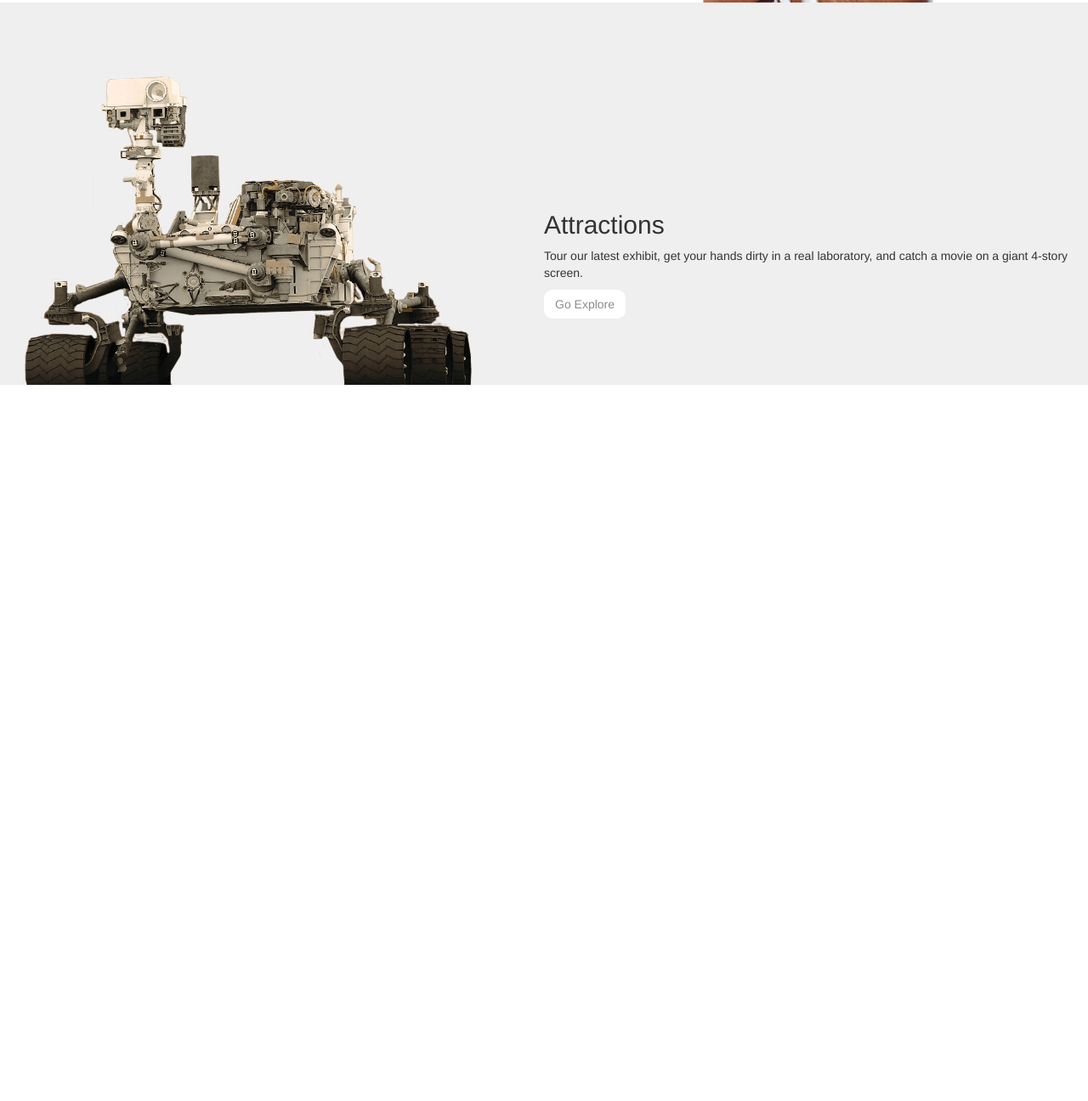
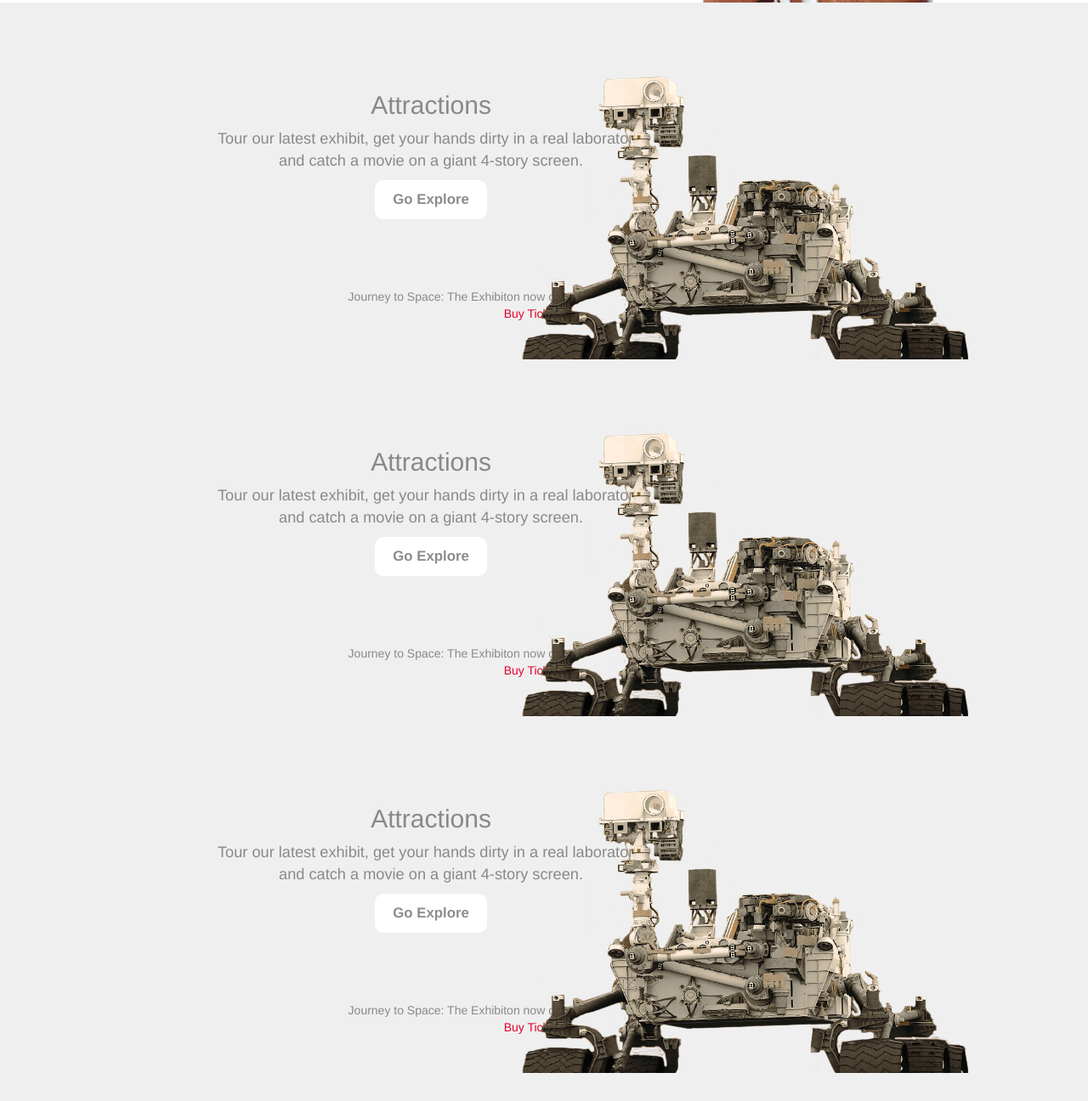
Before and after one commit to ericanafziger/omsi-site-clone, a plain HTML site: page index.html in a window 1280 px wide. Shown: the part 1226-2522 px from the top of the page at 85% size. Before the commit the page ends 1679 px from the top, so only its background shows below. Drawn offline with nearby package versions, Linux system fonts and the light colour scheme.

Commit message:
add more divs and styling

```diff
--- a/css/styles.css
+++ b/css/styles.css
@@ -3,6 +3,16 @@
   padding: 0;
   box-sizing: border-box;
   }
+h2, p {
+  color: #898989;
+}
+h2 {
+  font-weight: 300;
+}
+p {
+  font-size: 1.3em;
+  font-weight: 200;
+}
 .navbar{
   background-color: #FFF;
   padding: 1% 2% 0 2%;
@@ -85,12 +95,16 @@
   background: #FFF;
   color: #8C8C8C;
   border-radius: 10px;
+  font-size: 1.2em;
+  padding: 10px 20px 10px 20px;
+  font-weight: bold;
 }
 .gingerbread-text {
   position: absolute;
-  top: 40%;
+  top: 30%;
   left: 20%;
 }
+
 .gingerbread-img {
   position: absolute;
   top: 0%;
@@ -102,10 +116,30 @@
 .attractions {
   position: relative;
   top: 90%;
+  height: 420px;
   background: #EFEFEF;
 }
 .attractions-text {
   position: absolute;
-  top: 50%;
-  left: 50%;
+  top: 20%;
+  left: 20%;
+  text-align: center;
 }
+.attractions-small-text {
+  position: absolute;
+  bottom: 8%;
+  left: 32%;
+  text-align: right;
+}
+.attractions-small-text p {
+  font-size: 1em;
+}
+.attractions-img {
+  position: absolute;
+  top: 0%;
+  right: 10%;
+  text-align: center;
+}
+.attractions a {
+  color: #E4002B;
+}
--- a/index.html
+++ b/index.html
@@ -53,12 +53,12 @@
       </form>
     </div>
       <div class="gingerbread">
-        <video height="240" autoplay>
+        <video height="240" autoplay loop>
           <source src="img/bokeh3.mp4" type="video/mp4">
           Your browser does not support the video tag.
         </video>
           <div class="gingerbread-text">
-            <h2>GingerBread Adventures</h2>
+            <h2>Gingerbread Adventures</h2>
             <p>Run, run as fast as you can! Take a sweet and smart look at<br> the science behind a favorite holiday pastime.</p>
             <button type="button" name="button" class="btn btn-feature">Learn More</button>
         </div>
@@ -72,8 +72,67 @@
         <div class="col-sm-6 col-md-12 attractions">
           <div class="attractions-text">
             <h2>Attractions</h2>
-            <p>Tour our latest exhibit, get your hands dirty in a real laboratory, and catch a movie on a giant 4-story screen.</p>
+            <p>Tour our latest exhibit, get your hands dirty in a real laboratory,<br> and catch a movie on a giant 4-story screen.</p>
             <button type="button" name="button" class="btn btn-feature">Go Explore</button>
+          </div>
+          <div class="attractions-small-text">
+            <p>Journey to Space: The Exhibiton now open<br><a href="#">Buy Tickets ></a></p>
+
+
+          </div>
+          <div class="attractions-img">
+            <img src="img/product_rover.png" alt="rover">
+          </div>
+        </div><!--end of attractions-->
+      </div><!--end of row-->
+
+      <div class="row">
+        <div class="col-sm-6 col-md-12 attractions">
+          <div class="attractions-text">
+            <h2>Attractions</h2>
+            <p>Tour our latest exhibit, get your hands dirty in a real laboratory,<br> and catch a movie on a giant 4-story screen.</p>
+            <button type="button" name="button" class="btn btn-feature">Go Explore</button>
+          </div>
+          <div class="attractions-small-text">
+            <p>Journey to Space: The Exhibiton now open<br><a href="#">Buy Tickets ></a></p>
+
+
+          </div>
+          <div class="attractions-img">
+            <img src="img/product_rover.png" alt="rover">
+          </div>
+        </div><!--end of attractions-->
+      </div><!--end of row-->
+
+      <div class="row">
+        <div class="col-sm-6 col-md-12 attractions">
+          <div class="attractions-text">
+            <h2>Attractions</h2>
+            <p>Tour our latest exhibit, get your hands dirty in a real laboratory,<br> and catch a movie on a giant 4-story screen.</p>
+            <button type="button" name="button" class="btn btn-feature">Go Explore</button>
+          </div>
+          <div class="attractions-small-text">
+            <p>Journey to Space: The Exhibiton now open<br><a href="#">Buy Tickets ></a></p>
+
+
+          </div>
+          <div class="attractions-img">
+            <img src="img/product_rover.png" alt="rover">
+          </div>
+        </div><!--end of attractions-->
+      </div><!--end of row-->
+
+      <div class="row">
+        <div class="col-sm-6 col-md-12 attractions">
+          <div class="attractions-text">
+            <h2>Attractions</h2>
+            <p>Tour our latest exhibit, get your hands dirty in a real laboratory,<br> and catch a movie on a giant 4-story screen.</p>
+            <button type="button" name="button" class="btn btn-feature">Go Explore</button>
+          </div>
+          <div class="attractions-small-text">
+            <p>Journey to Space: The Exhibiton now open<br><a href="#">Buy Tickets ></a></p>
+
+
           </div>
           <div class="attractions-img">
             <img src="img/product_rover.png" alt="rover">
```
